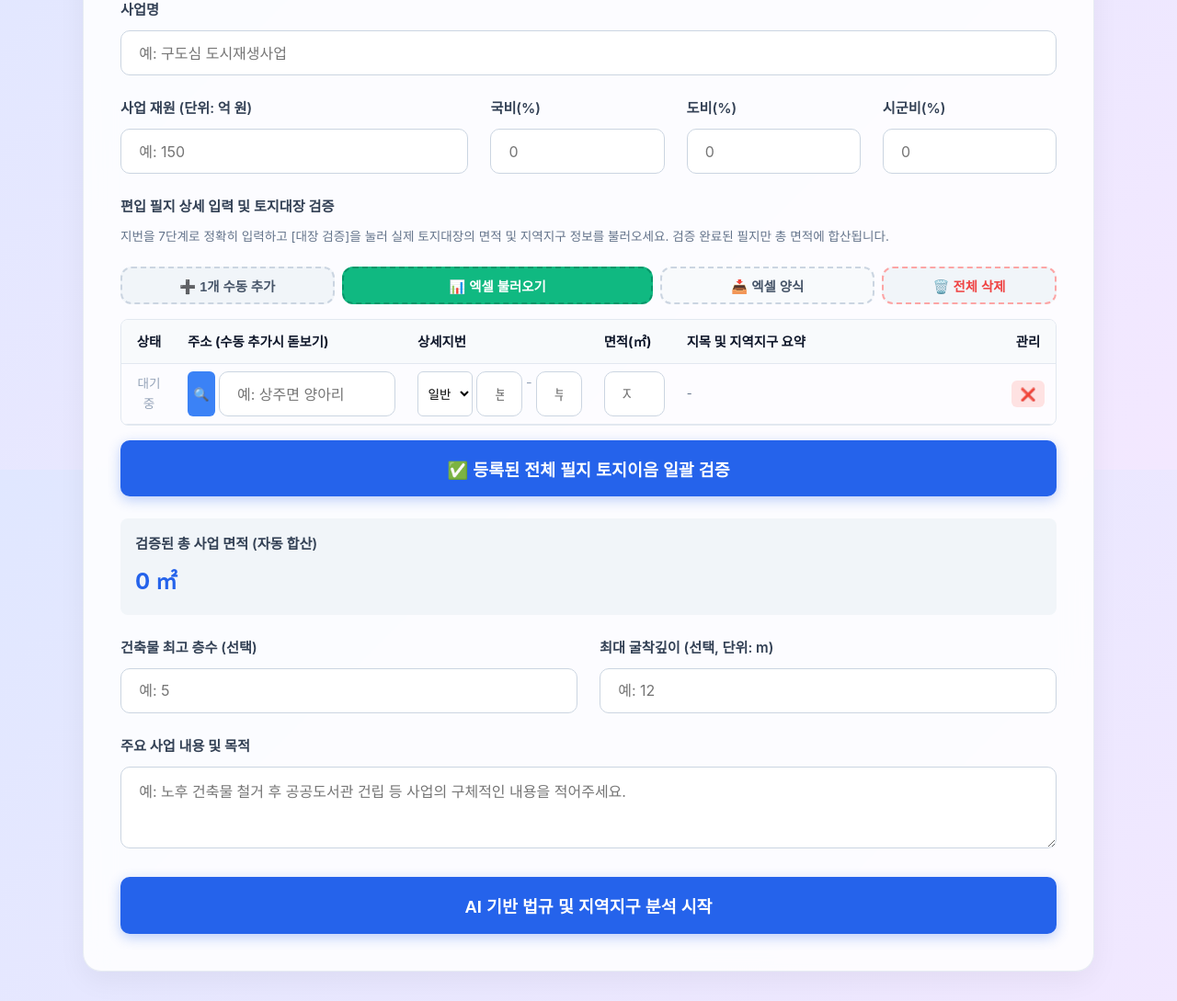
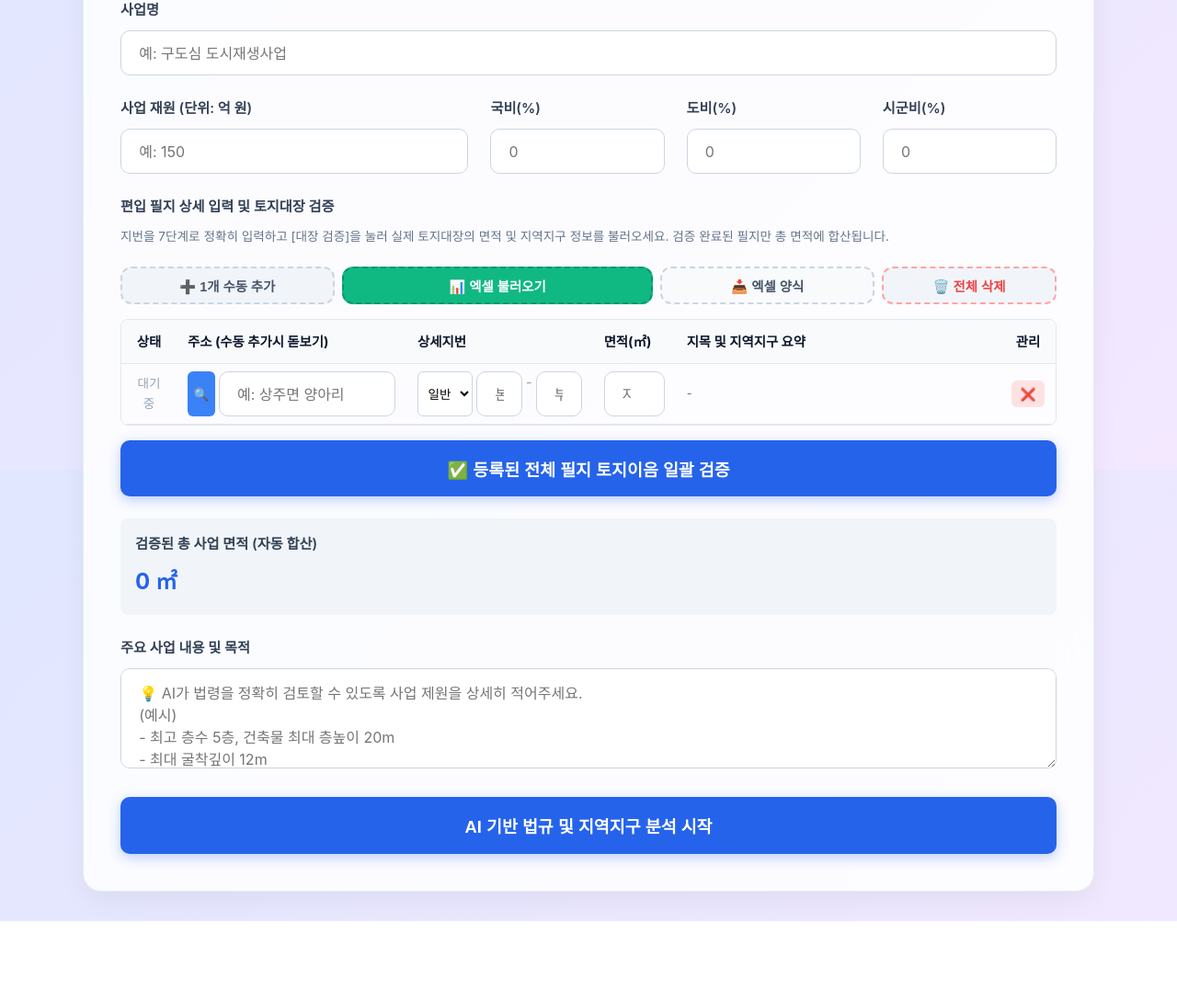
Before and after one commit to ksh8481-lgtm/law-assistant, a Flask app: page /law_review in a window 1280 px wide. Shown: the part 289-1378 px from the top of the page at 92% size. After the commit the page ends 1291 px from the top, so only its background shows below. Run offline with Flask 3, Linux system fonts and the light colour scheme; some libraries are stand-ins or nearby versions; some web fonts are replaced.

Commit message:
Revert UI fields and improve placeholder to guide users

```diff
--- a/static/script.js
+++ b/static/script.js
@@ -432,12 +432,6 @@ document.addEventListener('DOMContentLoaded', () => {
                 return;
             }
 
-            let finalDescription = document.getElementById('description').value;
-            const maxFloors = document.getElementById('maxFloors').value;
-            const excavationDepth = document.getElementById('excavationDepth').value;
-            if (maxFloors) finalDescription += `\n- 건축물 최고 층수: ${maxFloors}층`;
-            if (excavationDepth) finalDescription += `\n- 최대 굴착깊이: ${excavationDepth}m`;
-
             const requestData = {
                 projectName: document.getElementById('projectName').value,
                 budget: parseFloat(document.getElementById('budget').value),
@@ -445,7 +439,7 @@ document.addEventListener('DOMContentLoaded', () => {
                 budgetProvincial: parseFloat(document.getElementById('budgetProvincial').value) || 0,
                 budgetMunicipal: parseFloat(document.getElementById('budgetMunicipal').value) || 0,
                 totalArea: totalVerifiedArea,
-                description: finalDescription,
+                description: document.getElementById('description').value,
                 parcels: parcels
             };
 
--- a/templates/law_review.html
+++ b/templates/law_review.html
@@ -87,20 +87,14 @@
                         </div>
                     </div>
 
-                    <div class="form-row">
-                        <div class="form-group" style="flex: 1;">
-                            <label for="maxFloors">건축물 최고 층수 (선택)</label>
-                            <input type="number" id="maxFloors" placeholder="예: 5" min="0">
-                        </div>
-                        <div class="form-group" style="flex: 1;">
-                            <label for="excavationDepth">최대 굴착깊이 (선택, 단위: m)</label>
-                            <input type="number" id="excavationDepth" placeholder="예: 12" min="0" step="0.1">
-                        </div>
-                    </div>
-
                     <div class="form-group">
                         <label for="description">주요 사업 내용 및 목적</label>
-                        <textarea id="description" rows="3" placeholder="예: 노후 건축물 철거 후 공공도서관 건립 등 사업의 구체적인 내용을 적어주세요."></textarea>
+                        <textarea id="description" rows="4" placeholder="💡 AI가 법령을 정확히 검토할 수 있도록 사업 제원을 상세히 적어주세요.
+(예시)
+- 최고 층수 5층, 건축물 최대 층높이 20m
+- 최대 굴착깊이 12m
+- 바다/공유수면 인접 및 편입 면적 500㎡ 포함
+- 노후 공장 철거 후 공공도서관 신축"></textarea>
                     </div>
 
                     <button type="submit" class="submit-btn" id="analyze-btn">
```
